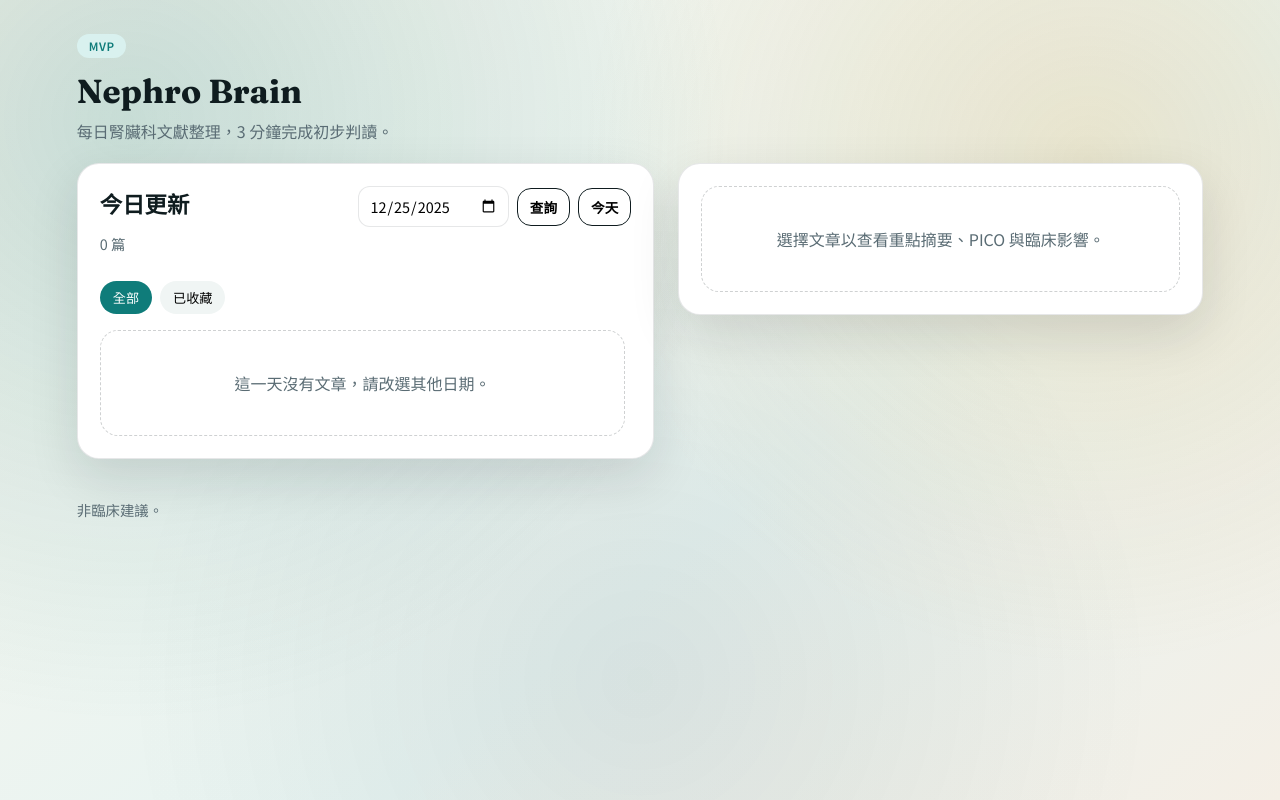
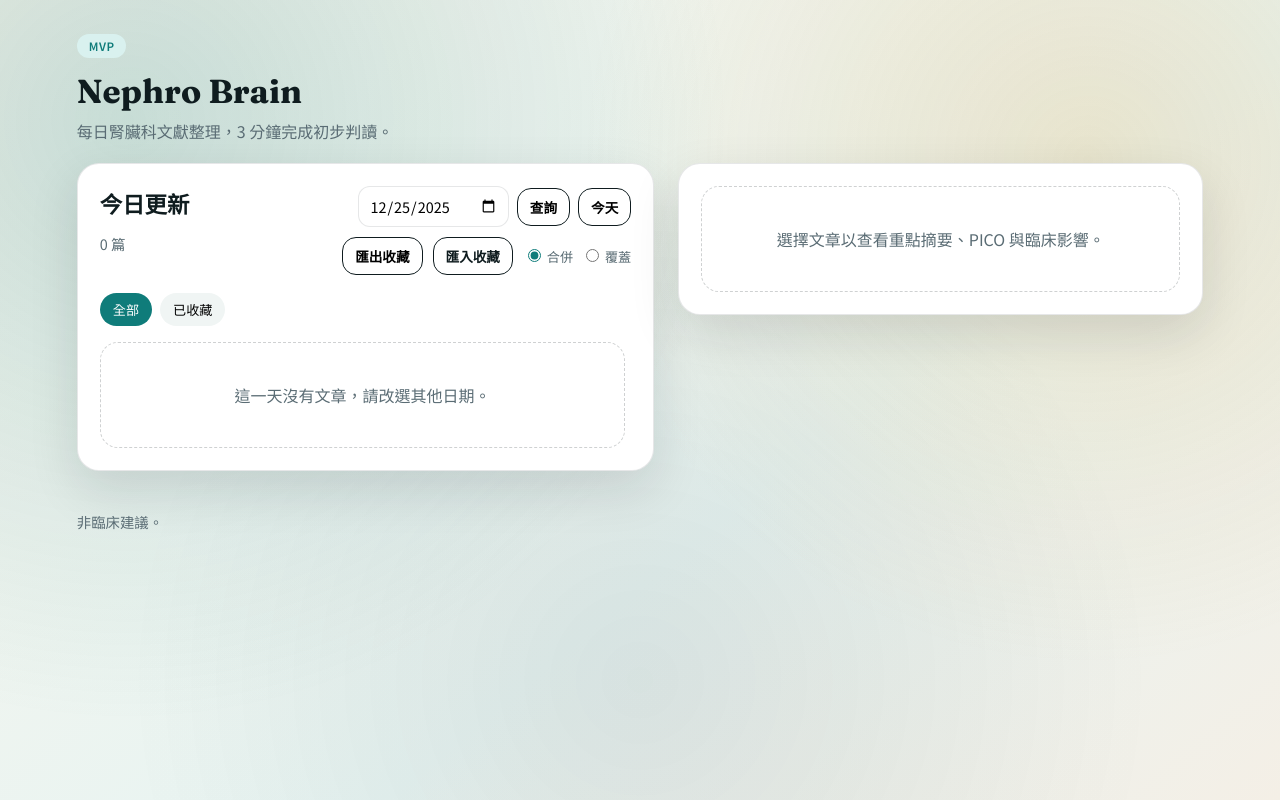
Before and after one commit to ecbrandnewday/annie-nephro-brain, a Flask app: page / in a window 1280 px wide. Run offline with Flask 3, Linux system fonts and the light colour scheme; data that the repository does not hold is empty.

Commit message:
Move favorites to local storage

```diff
--- a/app.py
+++ b/app.py
@@ -33,11 +33,6 @@ def row_to_dict(row):
     }
 
 
-def get_favorites(conn):
-    rows = conn.execute("SELECT article_id FROM favorites").fetchall()
-    return {row["article_id"] for row in rows}
-
-
 @app.route("/")
 def index():
     return render_template("index.html")
@@ -57,13 +52,11 @@ def list_articles():
         params.append(selected_date)
     query += " ORDER BY publish_date DESC"
     rows = conn.execute(query, params).fetchall()
-    favorites = get_favorites(conn)
     last_sync = get_meta(conn, "last_sync")
     conn.close()
     articles = []
     for row in rows:
         article = row_to_dict(row)
-        article["favorite"] = article["id"] in favorites
         articles.append(article)
     if tag:
         articles = [a for a in articles if tag in a["tags"]]
@@ -89,44 +82,11 @@ def get_article(article_id):
     init_db()
     conn = get_db()
     row = conn.execute("SELECT * FROM articles WHERE id = ?", (article_id,)).fetchone()
-    favorites = get_favorites(conn)
     conn.close()
     if row is None:
         return jsonify({"error": "Not found"}), 404
     article = row_to_dict(row)
-    article["favorite"] = article["id"] in favorites
     return jsonify(article)
-
-
-@app.route("/api/favorites", methods=["GET"])
-def list_favorites():
-    init_db()
-    conn = get_db()
-    rows = conn.execute("SELECT article_id FROM favorites").fetchall()
-    conn.close()
-    return jsonify({"favorites": [row["article_id"] for row in rows]})
-
-
-@app.route("/api/favorites/<article_id>", methods=["POST"])
-def toggle_favorite(article_id):
-    init_db()
-    conn = get_db()
-    cur = conn.cursor()
-    existing = cur.execute(
-        "SELECT 1 FROM favorites WHERE article_id = ?", (article_id,)
-    ).fetchone()
-    if existing:
-        cur.execute("DELETE FROM favorites WHERE article_id = ?", (article_id,))
-        favorite = False
-    else:
-        cur.execute(
-            "INSERT INTO favorites (article_id, created_at) VALUES (?, datetime('now'))",
-            (article_id,),
-        )
-        favorite = True
-    conn.commit()
-    conn.close()
-    return jsonify({"favorite": favorite})
 
 
 @app.route("/api/refresh", methods=["POST"])
@@ -135,7 +95,8 @@ def refresh_articles():
     start_str = request.args.get("start")
     end_str = request.args.get("end")
     days = int(request.args.get("days", 3))
-    max_per_journal = int(request.args.get("max_per_journal", 5))
+    max_param = request.args.get("max_per_journal")
+    max_per_journal = int(max_param) if max_param else 5
     if start_str or end_str:
         if not (start_str and end_str):
             return jsonify({"error": "start and end required"}), 400
@@ -154,6 +115,8 @@ def refresh_articles():
             target_date = datetime.strptime(date_str, "%Y-%m-%d").date()
         except ValueError:
             return jsonify({"error": "invalid date"}), 400
+        if max_param is None:
+            max_per_journal = 0
         stored = run_ingest_range(
             DEFAULT_JOURNALS, target_date, target_date, max_per_journal
         )
--- a/db.py
+++ b/db.py
@@ -40,14 +40,6 @@ def init_db():
     )
     cur.execute(
         """
-        CREATE TABLE IF NOT EXISTS favorites (
-            article_id TEXT PRIMARY KEY,
-            created_at TEXT
-        )
-        """
-    )
-    cur.execute(
-        """
         CREATE TABLE IF NOT EXISTS meta (
             key TEXT PRIMARY KEY,
             value TEXT
--- a/static/app.js
+++ b/static/app.js
@@ -14,10 +14,14 @@ const refreshBtn = document.getElementById("refresh-btn");
 const dateInputEl = document.getElementById("date-input");
 const dateSearchBtn = document.getElementById("date-search");
 const dateTodayBtn = document.getElementById("date-today");
+const exportFavoritesBtn = document.getElementById("export-favorites");
+const importFavoritesInput = document.getElementById("import-favorites");
+const favoritesStatusEl = document.getElementById("favorites-status");
 const todayLabelEl = document.getElementById("today-label");
 const lastSyncEl = document.getElementById("last-sync");
 const syncStatusEl = document.getElementById("sync-status");
 const TAIWAN_TZ = "Asia/Taipei";
+const FAVORITES_KEY = "nephro_brain_favorites";
 
 const escapeHtml = (text) =>
   (text || "")
@@ -37,6 +41,65 @@ const impactLabel = (level) => {
   if (level === "yes") return "可能影響";
   if (level === "possibly") return "可能但需保留";
   return "不太影響";
+};
+
+const loadFavoriteIds = () => {
+  try {
+    const raw = localStorage.getItem(FAVORITES_KEY);
+    if (!raw) return [];
+    const data = JSON.parse(raw);
+    if (Array.isArray(data)) {
+      return data.map((item) => String(item));
+    }
+    if (data && Array.isArray(data.favorites)) {
+      return data.favorites.map((item) => String(item));
+    }
+  } catch (error) {
+    console.error(error);
+  }
+  return [];
+};
+
+const saveFavoriteIds = (ids) => {
+  const unique = Array.from(new Set(ids.map((item) => String(item))));
+  try {
+    localStorage.setItem(FAVORITES_KEY, JSON.stringify(unique));
+  } catch (error) {
+    console.error(error);
+  }
+};
+
+const getFavoriteSet = () => new Set(loadFavoriteIds());
+
+const applyFavorites = (articles) => {
+  const favorites = getFavoriteSet();
+  articles.forEach((article) => {
+    article.favorite = favorites.has(article.id);
+  });
+  return articles;
+};
+
+const toggleFavorite = (articleId) => {
+  const favorites = getFavoriteSet();
+  if (favorites.has(articleId)) {
+    favorites.delete(articleId);
+  } else {
+    favorites.add(articleId);
+  }
+  saveFavoriteIds(Array.from(favorites));
+  return favorites.has(articleId);
+};
+
+const setFavoritesStatus = (message) => {
+  if (!favoritesStatusEl) return;
+  favoritesStatusEl.textContent = message || "";
+  if (message) {
+    setTimeout(() => {
+      if (favoritesStatusEl.textContent === message) {
+        favoritesStatusEl.textContent = "";
+      }
+    }, 4000);
+  }
 };
 
 const buildTagButton = (tag) => {
@@ -76,7 +139,11 @@ const renderList = () => {
   if (articles.length === 0) {
     const empty = document.createElement("div");
     empty.className = "empty-state";
-    empty.textContent = "這一天沒有文章，請改選其他日期。";
+    if (state.activeTag === "FAVORITES") {
+      empty.textContent = "尚未收藏文章。";
+    } else {
+      empty.textContent = "這一天沒有文章，請改選其他日期。";
+    }
     listEl.appendChild(empty);
     return;
   }
@@ -165,11 +232,9 @@ const renderDetail = () => {
   `;
 
   const favoriteBtn = document.getElementById("favorite-btn");
-  favoriteBtn.addEventListener("click", async (event) => {
+  favoriteBtn.addEventListener("click", (event) => {
     event.stopPropagation();
-    const response = await fetch(`/api/favorites/${article.id}`, { method: "POST" });
-    const data = await response.json();
-    article.favorite = data.favorite;
+    article.favorite = toggleFavorite(article.id);
     render();
   });
 };
@@ -227,7 +292,7 @@ const loadArticlesForDate = async (dateValue) => {
   }
   const response = await fetch(`/api/articles?date=${dateValue}`);
   const data = await response.json();
-  state.articles = data.articles;
+  state.articles = applyFavorites(data.articles);
   state.dateLabel = dateValue;
   state.selectedId = state.articles[0] ? state.articles[0].id : null;
   if (dateChipEl) {
@@ -259,7 +324,7 @@ const loadArticles = async (statusOverride) => {
       }
     }
   }
-  state.articles = data.articles;
+  state.articles = applyFavorites(data.articles);
   state.dateLabel = data.date || today;
   state.selectedId = state.articles[0] ? state.articles[0].id : null;
   if (dateChipEl) {
@@ -335,4 +400,62 @@ dateTodayBtn.addEventListener("click", () => {
   loadArticlesForDate(today);
 });
 
+const getImportMode = () => {
+  const selected = document.querySelector('input[name="import-mode"]:checked');
+  return selected ? selected.value : "merge";
+};
+
+if (exportFavoritesBtn) {
+  exportFavoritesBtn.addEventListener("click", () => {
+    const favorites = loadFavoriteIds();
+    const payload = JSON.stringify(favorites, null, 2);
+    const blob = new Blob([payload], { type: "application/json" });
+    const url = URL.createObjectURL(blob);
+    const link = document.createElement("a");
+    link.href = url;
+    link.download = "favorites.json";
+    document.body.appendChild(link);
+    link.click();
+    link.remove();
+    URL.revokeObjectURL(url);
+    setFavoritesStatus("已下載 favorites.json");
+  });
+}
+
+if (importFavoritesInput) {
+  importFavoritesInput.addEventListener("change", () => {
+    const file = importFavoritesInput.files?.[0];
+    if (!file) return;
+    const reader = new FileReader();
+    reader.onload = () => {
+      try {
+        const data = JSON.parse(reader.result);
+        let imported = [];
+        if (Array.isArray(data)) {
+          imported = data;
+        } else if (data && Array.isArray(data.favorites)) {
+          imported = data.favorites;
+        }
+        const normalized = imported.map((item) => String(item)).filter(Boolean);
+        const mode = getImportMode();
+        if (mode === "replace") {
+          saveFavoriteIds(normalized);
+        } else {
+          const merged = new Set([...loadFavoriteIds(), ...normalized]);
+          saveFavoriteIds(Array.from(merged));
+        }
+        applyFavorites(state.articles);
+        render();
+        setFavoritesStatus("收藏已匯入");
+      } catch (error) {
+        console.error(error);
+        setFavoritesStatus("匯入失敗，請確認檔案格式。");
+      } finally {
+        importFavoritesInput.value = "";
+      }
+    };
+    reader.readAsText(file);
+  });
+}
+
 loadArticles();
--- a/static/styles.css
+++ b/static/styles.css
@@ -114,6 +114,13 @@ body {
   font-size: 0.85rem;
 }
 
+.controls {
+  display: flex;
+  flex-direction: column;
+  align-items: flex-end;
+  gap: 10px;
+}
+
 .date-filter {
   display: flex;
   align-items: center;
@@ -128,6 +135,41 @@ body {
   font-family: inherit;
   font-size: 0.9rem;
   background: white;
+}
+
+.fav-tools {
+  display: flex;
+  flex-direction: column;
+  gap: 6px;
+  align-items: flex-end;
+}
+
+.fav-actions {
+  display: flex;
+  align-items: center;
+  gap: 10px;
+  flex-wrap: wrap;
+  justify-content: flex-end;
+}
+
+.import-label input[type="file"] {
+  display: none;
+}
+
+.import-mode {
+  display: inline-flex;
+  align-items: center;
+  gap: 8px;
+  font-size: 0.82rem;
+  color: var(--muted);
+}
+
+.import-mode input[type="radio"] {
+  accent-color: var(--teal);
+}
+
+.fav-status {
+  font-size: 0.8rem;
 }
 
 .layout {
@@ -360,6 +402,10 @@ h2 {
     text-align: left;
   }
 
+  .controls {
+    align-items: flex-start;
+  }
+
 
   .layout {
     grid-template-columns: 1fr;
--- a/templates/index.html
+++ b/templates/index.html
@@ -22,10 +22,32 @@
             <h2>今日更新</h2>
             <p class="muted" id="result-count"></p>
           </div>
-          <div class="date-filter">
-            <input type="date" id="date-input" />
-            <button class="ghost small" id="date-search">查詢</button>
-            <button class="ghost small" id="date-today">今天</button>
+          <div class="controls">
+            <div class="date-filter">
+              <input type="date" id="date-input" />
+              <button class="ghost small" id="date-search">查詢</button>
+              <button class="ghost small" id="date-today">今天</button>
+            </div>
+            <div class="fav-tools">
+              <div class="fav-actions">
+                <button class="ghost small" id="export-favorites">匯出收藏</button>
+                <label class="ghost small import-label">
+                  匯入收藏
+                  <input type="file" id="import-favorites" accept="application/json" />
+                </label>
+                <div class="import-mode">
+                  <label>
+                    <input type="radio" name="import-mode" value="merge" checked />
+                    合併
+                  </label>
+                  <label>
+                    <input type="radio" name="import-mode" value="replace" />
+                    覆蓋
+                  </label>
+                </div>
+              </div>
+              <span class="muted fav-status" id="favorites-status"></span>
+            </div>
           </div>
         </div>
         <div class="tag-row" id="tag-row"></div>
```
Also changed, not shown: ingest.py (+28 -6 lines).
